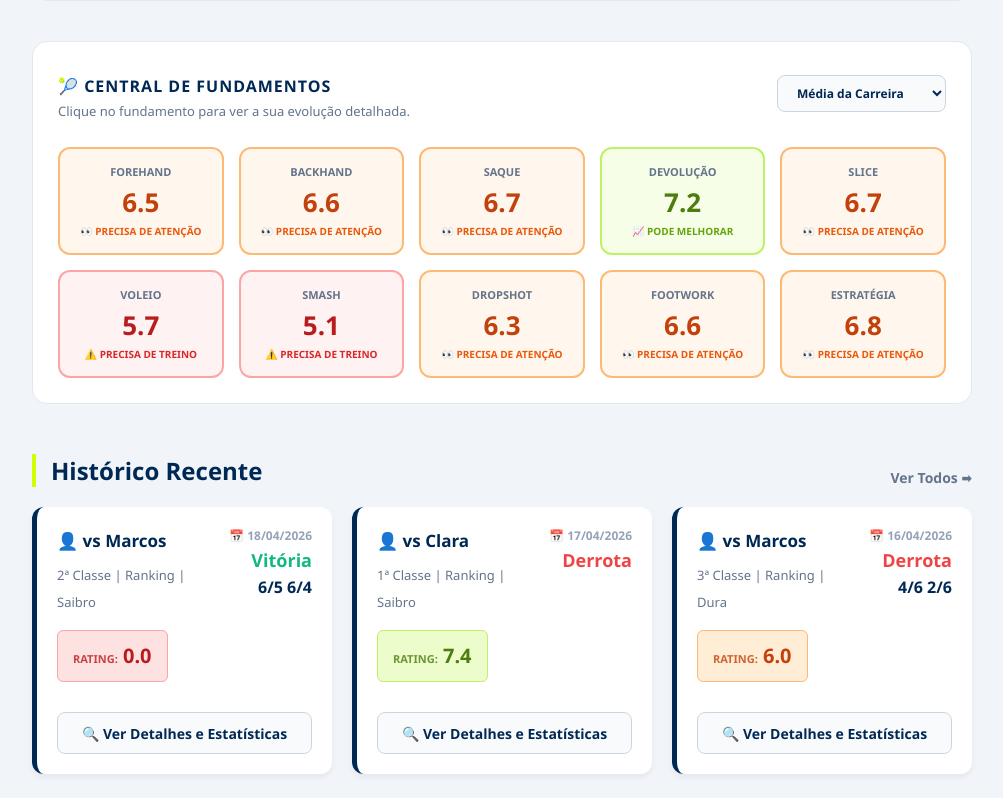
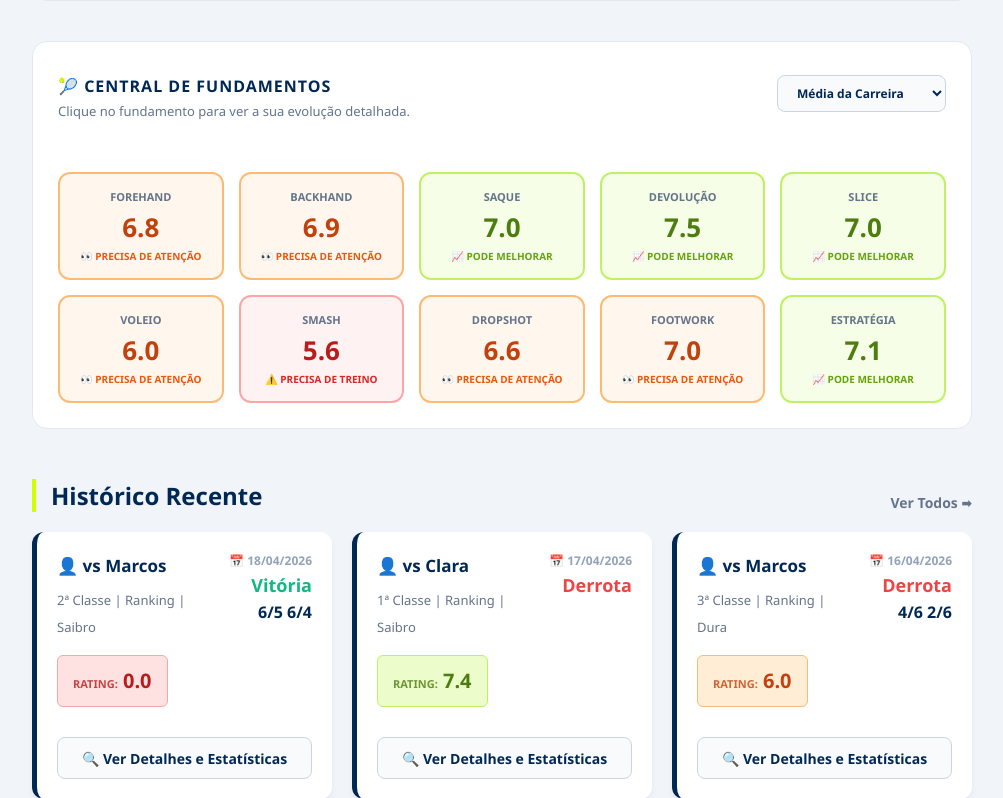
Before and after one commit to pedrosolonassis/court_metrics, a Flask app: page / in a window 1280 px wide. Shown: the part 875-1673 px from the top of the page, without its empty margins (268-1271 px from the left). Run offline with Flask 3, Linux system fonts and the light colour scheme; a user stored in the database is signed in; data comes from the database, SQL or seed files in the repository; data that the repository does not hold is empty; some libraries are stand-ins or nearby versions.

Commit message:
feat: alteracoes fundamentos

```diff
--- a/app.py
+++ b/app.py
@@ -288,19 +288,23 @@ def logout():
 @login_required
 def home():
     conn = sqlite3.connect("database.db")
+    conn.row_factory = sqlite3.Row  # Isso permite acessar os campos pelo nome (ex: m['forehand'])
     c = conn.cursor()
     c.execute("SELECT * FROM matches WHERE user_id = ? ORDER BY match_date DESC, id DESC", (session["user_id"],))
-    matches = c.fetchall()
+    matches_raw = c.fetchall()
+
+    # Converte as linhas do banco para dicionários para facilitar o uso no Jinja
+    matches = [dict(m) for m in matches_raw]
 
     c.execute("SELECT * FROM users WHERE id = ?", (session["user_id"],))
     user_row = c.fetchone()
-    col_names = [description[0] for description in c.description]
-    user_data = dict(zip(col_names, user_row)) if user_row else {}
+    user_data = dict(user_row) if user_row else {}
     conn.close()
 
+    # --- LÓGICA DE ÚLTIMA PARTIDA E TEMPO DE JOGO ---
     ultima_partida = "Sem registros"
     if matches:
-        last_date_str = matches[0][27]
+        last_date_str = matches[0]['match_date']
         try:
             last_date = datetime.strptime(last_date_str, '%Y-%m-%d').date()
             hoje = datetime.today().date()
@@ -322,7 +326,43 @@ def home():
         except:
             pass
 
-    return render_template("index.html", matches=matches, user_data=user_data, tempo_joga=tempo_joga, ultima_partida=ultima_partida)
+    # ==========================================================
+    # --- CORREÇÃO DA CENTRAL DE FUNDAMENTOS (MÉDIAS JUSTAS) ---
+    # ==========================================================
+
+    # Lista com o nome exato das colunas de fundamentos no banco de dados
+    fundamentos_cols = [
+        'forehand', 'backhand', 'serve', 'return_serve', 'slice',
+        'volley', 'smash', 'dropshot', 'footwork', 'strategy'
+    ]
+
+    # Dicionário que vai guardar as médias já calculadas para enviar pro HTML
+    # Ex: {'forehand': 7.5, 'smash': 4.2, ...}
+    medias_fundamentos = {}
+
+    for fund in fundamentos_cols:
+        soma_notas = 0
+        qtd_avaliacoes = 0
+
+        for m in matches:
+            nota = m.get(fund)
+            # Se a nota existe e é maior que zero, ela entra no cálculo da média!
+            if nota is not None and nota > 0:
+                soma_notas += nota
+                qtd_avaliacoes += 1
+
+        # Se ele avaliou pelo menos 1 vez, faz a divisão justa. Senão, é zero.
+        if qtd_avaliacoes > 0:
+            medias_fundamentos[fund] = round(soma_notas / qtd_avaliacoes, 1)
+        else:
+            medias_fundamentos[fund] = 0.0
+
+    return render_template("index.html",
+                           matches=matches,
+                           user_data=user_data,
+                           tempo_joga=tempo_joga,
+                           ultima_partida=ultima_partida,
+                           medias_fundamentos=medias_fundamentos)  # Passando as médias prontas
 
 @app.route("/perfil", methods=["GET", "POST"])
 @login_required
--- a/templates/index.html
+++ b/templates/index.html
@@ -38,6 +38,10 @@
     .fund-nome { font-size: 11px; font-weight: bold; text-transform: uppercase; margin-bottom: 5px; color: var(--text-slate); }
     .fund-nota { font-size: 26px; font-weight: 900; margin-bottom: 4px; }
     .fund-status { font-size: 10px; font-weight: bold; text-transform: uppercase; }
+
+    .fund-neutral { background-color: #f8fafc; border-color: #cbd5e1; }
+    .fund-neutral .fund-nota { color: #64748b; }
+    .fund-neutral .fund-status { color: #94a3b8; }
 
     .fund-red { background-color: #fef2f2; border-color: #fca5a5; }
     .fund-red .fund-nota { color: #b91c1c; }
@@ -98,14 +102,14 @@
         <div class="insight-card" style="background: var(--atp-blue); color: white; padding: 25px; border-radius: 15px; text-align: center;">
             <span style="font-size: 12px; text-transform: uppercase; opacity: 0.7; font-weight: bold; letter-spacing: 1px;">Média Performance</span>
             <h2 style="font-size: 42px; margin: 10px 0; color: var(--tennis-green);">
-                {% set total_perf = matches|sum(attribute=25) %}
+                {% set total_perf = matches|sum(attribute='performance_rating') %}
                 {% if matches|length > 0 %}{{ "%.1f"|format(total_perf / matches|length) }}{% else %} 0.0 {% endif %}
             </h2>
             <span style="font-size: 11px;">Ranking Ponderado ATP</span>
         </div>
         <div class="insight-card" style="background: white; padding: 25px; border-radius: 15px; text-align: center; border: 1px solid #e2e8f0;">
             <span style="font-size: 12px; text-transform: uppercase; color: var(--text-slate); font-weight: bold;">Taxa de Vitória</span>
-            {% set wins = matches|selectattr(5, 'equalto', 'Vitória')|list|length %}
+            {% set wins = matches|selectattr('result', 'equalto', 'Vitória')|list|length %}
             <h2 style="font-size: 42px; margin: 10px 0; color: #10b981;">
                 {% if matches|length > 0 %}{{ ((wins / matches|length) * 100)|int }}%{% else %} 0% {% endif %}
             </h2>
@@ -118,7 +122,7 @@
             <h2 style="font-size: 26px; margin: 15px 0; color: var(--atp-blue); text-transform: uppercase;">
                 {% if matches|length > 0 %}
                     {% set last = matches[0] %}
-                    {% set stats = [(last[10], 'Forehand'), (last[11], 'Backhand'), (last[12], 'Saque'), (last[16], 'Devolução'), (last[17], 'Slice'), (last[18], 'Voleio'), (last[19], 'Smash'), (last[20], 'Dropshot'), (last[21], 'Footwork'), (last[22], 'Estratégia')] %}
+                    {% set stats = [(last['forehand'], 'Forehand'), (last['backhand'], 'Backhand'), (last['serve'], 'Saque'), (last['return_serve'], 'Devolução'), (last['slice'], 'Slice'), (last['volley'], 'Voleio'), (last['smash'], 'Smash'), (last['dropshot'], 'Dropshot'), (last['footwork'], 'Footwork'), (last['strategy'], 'Estratégia')] %}
                     {{ (stats|sort(reverse=true))[0][1] }}
                 {% else %} -- {% endif %}
             </h2>
@@ -146,8 +150,7 @@
     {% if matches|length > 0 %}
     <div style="background: white; padding: 25px; border-radius: 15px; border: 1px solid #e2e8f0; margin-bottom: 40px;">
 
-    <div style="display: flex; justify-content: space-between; align-items: center; flex-wrap: wrap; gap: 15px; margin-bottom: 0px;">
-
+        <div style="display: flex; justify-content: space-between; align-items: center; flex-wrap: wrap; gap: 15px; margin-bottom: 25px;">
             <div>
                 <h3 style="margin: 0; color: var(--atp-blue); font-size: 16px; text-transform: uppercase; letter-spacing: 1px;">🎾 Central de Fundamentos</h3>
                 <p style="margin: 5px 0 0 0; color: #64748b; font-size: 13px;">Clique no fundamento para ver a sua evolução detalhada.</p>
@@ -162,9 +165,9 @@
                     <option value="0" selected>Média da Carreira</option>
                 </select>
             </div>
+        </div>
 
-    </div> <div style="display: grid; ...">
-
+        <div style="display: grid; ...">
             {% set f_names = ['Forehand', 'Backhand', 'Saque', 'Devolução', 'Slice', 'Voleio', 'Smash', 'Dropshot', 'Footwork', 'Estratégia'] %}
             <div class="fundamentos-grid">
                 {% for i in range(10) %}
@@ -176,8 +179,10 @@
                 {% endfor %}
             </div>
         </div>
+    </div>
     {% endif %}
-    </div> </div> <div style="margin-top: 50px;">
+
+    <div style="margin-top: 50px;">
         <div style="display: flex; justify-content: space-between; align-items: flex-end; border-left: 4px solid var(--tennis-green); padding-left: 15px; margin-bottom: 20px;">
             <h2 style="color: var(--atp-blue); margin: 0;">Histórico Recente</h2>
             <a href="/history" style="color: var(--text-slate); font-weight: bold; font-size: 14px; text-decoration: none;">Ver Todos ➡</a>
@@ -191,14 +196,14 @@
                 <div>
                     <div style="display: flex; justify-content: space-between; align-items: flex-start; gap: 15px;">
                         <div style="line-height: 1.7; flex: 1; min-width: 0;">
-                            {% if match[7] == 'Duplas' %}
-                                <strong style="color: var(--atp-blue); font-size: 16px; display: block; margin-bottom: 5px; white-space: nowrap; overflow: hidden; text-overflow: ellipsis;">👥 vs {{ match[1] }} & {{ match[9] }}</strong>
+                            {% if match['match_format'] and 'Duplas' in match['match_format'] %}
+                                <strong style="color: var(--atp-blue); font-size: 16px; display: block; margin-bottom: 5px; white-space: nowrap; overflow: hidden; text-overflow: ellipsis;">👥 vs {{ match['opponent'] }} & {{ match['opp_partner'] }}</strong>
                             {% else %}
-                                <strong style="color: var(--atp-blue); font-size: 17px; display: block; margin-bottom: 5px; white-space: nowrap; overflow: hidden; text-overflow: ellipsis;">👤 vs {{ match[1] }}</strong>
+                                <strong style="color: var(--atp-blue); font-size: 17px; display: block; margin-bottom: 5px; white-space: nowrap; overflow: hidden; text-overflow: ellipsis;">👤 vs {{ match['opponent'] }}</strong>
                             {% endif %}
-                            <span style="color: var(--text-slate); font-size: 13px;">{{ match[2] }} | {{ match[3] }} | {{ match[4] | replace('Quadra Dura', 'Dura') }}</span>
+                            <span style="color: var(--text-slate); font-size: 13px;">{{ match['categoria'] }} | {{ match['match_type'] }} | {{ match['surface'] | replace('Quadra Dura', 'Dura') }}</span>
 
-                            {% set perf = match[25] %}
+                            {% set perf = match['performance_rating'] %}
                             {% if perf >= 9.0 %}{% set pc, pb, pt = '#0e7490', '#cffafe', '#67e8f9' %}
                             {% elif perf >= 8.0 %}{% set pc, pb, pt = '#047857', '#d1fae5', '#6ee7b7' %}
                             {% elif perf >= 7.0 %}{% set pc, pb, pt = '#4d7c0f', '#ecfccb', '#bef264' %}
@@ -212,13 +217,13 @@
 
                         <div style="text-align: right; flex-shrink: 0; display: flex; flex-direction: column; align-items: flex-end;">
                             <div style="font-size: 12px; color: #94a3b8; font-weight: bold; text-transform: uppercase; margin-bottom: 4px;">
-                                📅 {{ match[27][8:10] }}/{{ match[27][5:7] }}/{{ match[27][0:4] }}
+                                📅 {{ match['match_date'][8:10] }}/{{ match['match_date'][5:7] }}/{{ match['match_date'][0:4] }}
                             </div>
-                            <span class="{% if match[5] == 'Vitória' %}badge-vitoria{% else %}badge-derrota{% endif %}">
-                                {{ match[5] }}
+                            <span class="{% if match['result'] == 'Vitória' %}badge-vitoria{% else %}badge-derrota{% endif %}">
+                                {{ match['result'] }}
                             </span>
 
-                            {% set clean_score = match[6] | replace(' /', '') | replace('/ ', '') | trim %}
+                            {% set clean_score = match['score'] | replace(' /', '') | replace('/ ', '') | trim %}
                             {% if clean_score.endswith('/') %}
                                 {% set clean_score = clean_score[:-1] | trim %}
                             {% endif %}
@@ -229,7 +234,7 @@
                     </div>
                 </div>
 
-                <a href="/match/{{ match[0] }}" class="btn-main" style="width: 100%; background: #f8fafc; color: var(--atp-blue); border: 1px solid #cbd5e1; text-align: center; text-decoration: none; display: flex; align-items: center; justify-content: center; box-sizing: border-box; margin-top: 15px;">
+                <a href="/match/{{ match['id'] }}" class="btn-main" style="width: 100%; background: #f8fafc; color: var(--atp-blue); border: 1px solid #cbd5e1; text-align: center; text-decoration: none; display: flex; align-items: center; justify-content: center; box-sizing: border-box; margin-top: 15px;">
                     🔍 Ver Detalhes e Estatísticas
                 </a>
             </div>
@@ -250,13 +255,13 @@
 {% block extra_js %}
 <script>
     // === VARIÁVEIS GLOBAIS ===
-    const allPerfData = [{% for match in matches[:15]|reverse %}{{ match[25] }}{% if not loop.last %},{% endif %}{% endfor %}];
-    const allPerfLabels = [{% for match in matches[:15]|reverse %}'{{ match[27][8:10] }}/{{ match[27][5:7] }}'{% if not loop.last %},{% endif %}{% endfor %}];
+    const allPerfData = [{% for match in matches[:15]|reverse %}{{ match['performance_rating'] }}{% if not loop.last %},{% endif %}{% endfor %}];
+    const allPerfLabels = [{% for match in matches[:15]|reverse %}'{{ match['match_date'][8:10] }}/{{ match['match_date'][5:7] }}'{% if not loop.last %},{% endif %}{% endfor %}];
 
     // Exportando a matriz de fundamentos (10 índices) de TODOS os jogos
     const allFundData = [
         {% for m in matches %}
-            [{{ m[10] }}, {{ m[11] }}, {{ m[12] }}, {{ m[16] }}, {{ m[17] }}, {{ m[18] }}, {{ m[19] }}, {{ m[20] }}, {{ m[21] }}, {{ m[22] }}]{% if not loop.last %},{% endif %}
+            [{{ m['forehand'] }}, {{ m['backhand'] }}, {{ m['serve'] }}, {{ m['return_serve'] }}, {{ m['slice'] }}, {{ m['volley'] }}, {{ m['smash'] }}, {{ m['dropshot'] }}, {{ m['footwork'] }}, {{ m['strategy'] }}]{% if not loop.last %},{% endif %}
         {% endfor %}
     ];
 
@@ -313,17 +318,28 @@
         }
         if (limit === 0) return; // Evita erro se o banco estiver vazio
 
-        // Soma os 10 fundamentos baseados apenas na fatia selecionada (0 até limit)
+        // Arrays para guardar a SOMA das notas e a QUANTIDADE de vezes que foi avaliado
         let sums = [0, 0, 0, 0, 0, 0, 0, 0, 0, 0];
+        let counts = [0, 0, 0, 0, 0, 0, 0, 0, 0, 0];
+
+        // Varre os jogos limitados pelo filtro
         for(let i = 0; i < limit; i++) {
             for(let j = 0; j < 10; j++) {
-                sums[j] += allFundData[i][j];
+                let nota = allFundData[i][j];
+
+                // A MÁGICA ACONTECE AQUI: Só entra na matemática se a nota for maior que 0
+                if (nota > 0) {
+                    sums[j] += nota;
+                    counts[j]++; // Regista que este fundamento teve uma avaliação válida neste jogo
+                }
             }
         }
 
-        // Calcula a média e aplica a gamificação
+        // Calcula a média justa e aplica a gamificação
         for(let j = 0; j < 10; j++) {
-            let avg = sums[j] / limit;
+            // Se o fundamento teve avaliações, divide pelo número de avaliações. Se não, fica 0.0.
+            let avg = counts[j] > 0 ? (sums[j] / counts[j]) : 0.0;
+
             let card = document.getElementById('fund-card-' + j);
             let valEl = document.getElementById('fund-val-' + j);
             let labelEl = document.getElementById('fund-label-' + j);
@@ -337,8 +353,10 @@
             let textLabel = "";
             let icon = "";
 
-            // Lógica exata
-            if (avg < 6.0) {
+            // Lógica de gamificação (as notas 0.0 sem avaliação caem aqui no vermelho ou pode isolar se quiser)
+            if (avg === 0.0) {
+                colorClass = "fund-neutral"; textLabel = "Sem Avaliação"; icon = "➖ ";
+            } else if (avg < 6.0) {
                 colorClass = "fund-red"; textLabel = "Precisa de Treino"; icon = "⚠️ ";
             } else if (avg < 7.0) {
                 colorClass = "fund-orange"; textLabel = "Precisa de Atenção"; icon = "👀 ";
```
Lines whose indentation alone changed are shown as unchanged.
